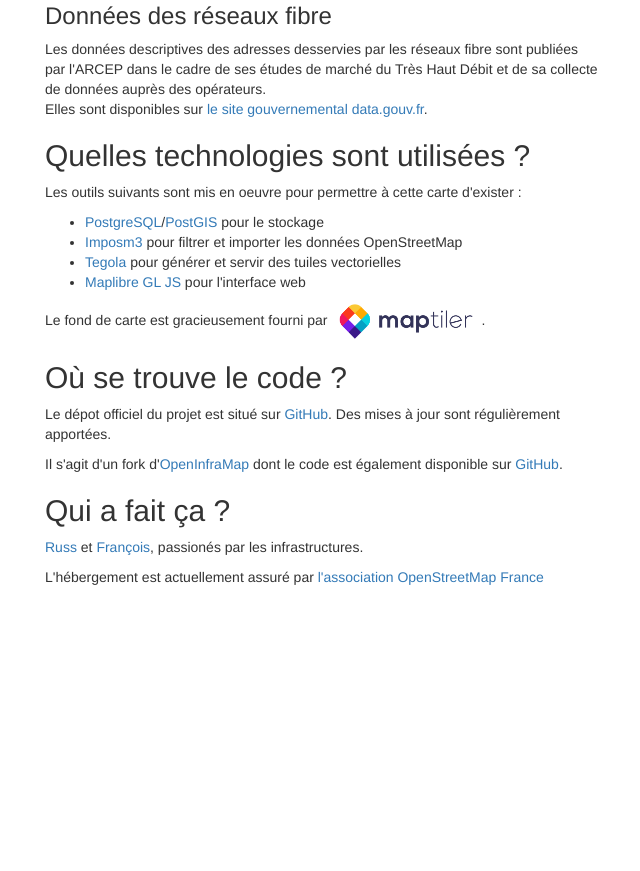
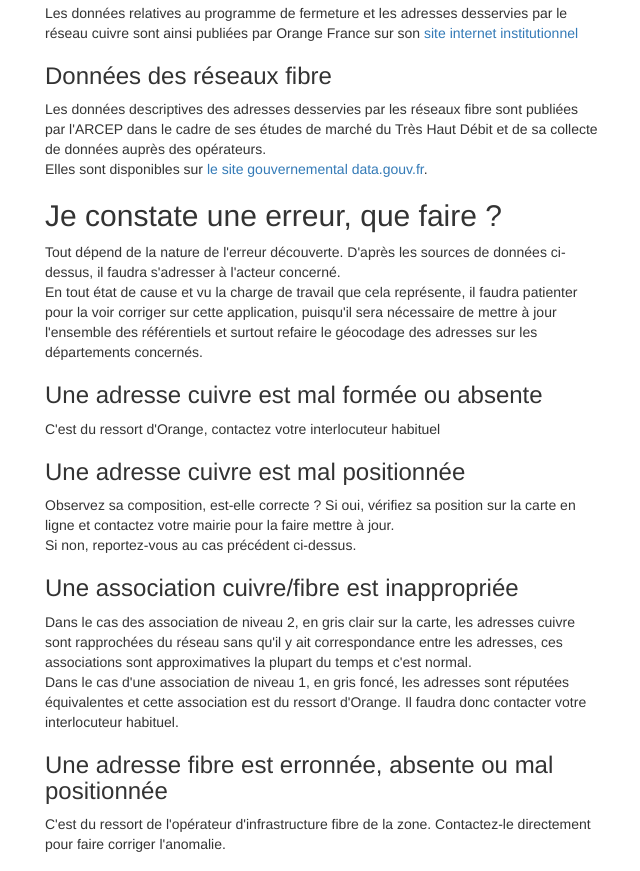
Before and after one commit to flacombe/cuivre, a website: page public/about-fr.html in a window 1280 px wide. Shown: the part 947-1818 px from the top of the page, without its empty margins (25-665 px from the left). Before the commit the page ends 1544 px from the top, so only its background shows below. Drawn offline with nearby package versions, Linux system fonts and the light colour scheme.

Commit message:
Mise à jour a propos et doc

```diff
--- a/public/about-fr.html
+++ b/public/about-fr.html
@@ -57,6 +57,7 @@
         <h3>Données du réseau cuivre</h3>
         <p>L'article 28 de <a href="https://www.arcep.fr/uploads/tx_gsavis/23-2802.pdf" target="_blank">la décision ARCEP 2023-2802</a> encadre la publication des données utilisées par cette application.
           <br/>Leur format est précisé dans l'annexe 2b §2.1.2a de la même décision.
+          <br/>Cette publication ne prévoit pas la géolocalisation des adresses. Les positions ne sont donc pas données par Orange mais obtenues à partir de <a href="https://adresse.data.gouv.fr/" target="_blank">la BAN</a>, dont la complétude et l'exactitude sont in fine de la responsabilité des mairies.
         </p>
         <p>Les données relatives au programme de fermeture et les adresses desservies par le réseau
           cuivre sont ainsi publiées par Orange France sur son <a href="https://gallery.orange.com/reseaux/?v=11c9b041-420b-47f3-8a91-8a9adbe2a86a" target="_blank">site internet institutionnel</a>
@@ -67,6 +68,28 @@
           dans le cadre de ses études de marché du Très Haut Débit et de sa collecte de données auprès des opérateurs.
           <br/>Elles sont disponibles sur <a href="https://www.data.gouv.fr/fr/datasets/le-marche-du-haut-et-tres-haut-debit-fixe-deploiements/" target="_blank">le site gouvernemental data.gouv.fr</a>.
         </p>
+
+      <a id="errors"></a>
+      <h2>Je constate une erreur, que faire ?</h2>
+        <p>Tout dépend de la nature de l'erreur découverte. D'après les sources de données ci-dessus, il faudra s'adresser à l'acteur concerné.
+          <br/>En tout état de cause et vu la charge de travail que cela représente, il faudra patienter pour la voir corriger sur cette application, puisqu'il sera nécessaire de mettre à jour l'ensemble des référentiels et surtout refaire le géocodage des adresses sur les départements concernés.
+        </p>
+
+        <h3>Une adresse cuivre est mal formée ou absente</h3>
+          <p>C'est du ressort d'Orange, contactez votre interlocuteur habituel</p>
+
+        <h3>Une adresse cuivre est mal positionnée</h3>
+          <p>Observez sa composition, est-elle correcte ? Si oui, vérifiez sa position sur la carte en ligne et contactez votre mairie pour la faire mettre à jour.
+            <br/>Si non, reportez-vous au cas précédent ci-dessus.
+          </p>
+
+        <h3>Une association cuivre/fibre est inappropriée</h3>
+          <p>Dans le cas des association de niveau 2, en gris clair sur la carte, les adresses cuivre sont rapprochées du réseau sans qu'il y ait correspondance entre les adresses, ces associations sont approximatives la plupart du temps et c'est normal.
+            <br/>Dans le cas d'une association de niveau 1, en gris foncé, les adresses sont réputées équivalentes et cette association est du ressort d'Orange. Il faudra donc contacter votre interlocuteur habituel.
+          </p>
+
+        <h3>Une adresse fibre est erronnée, absente ou mal positionnée</h3>
+          <p>C'est du ressort de l'opérateur d'infrastructure fibre de la zone. Contactez-le directement pour faire corriger l'anomalie.</p>
 
       <h2>Quelles technologies sont utilisées ?</h2>
       <p>Les outils suivants sont mis en oeuvre pour permettre à cette carte d'exister :</p>
```
Also changed, not shown: index.html (+1 -1 lines), README.md.
